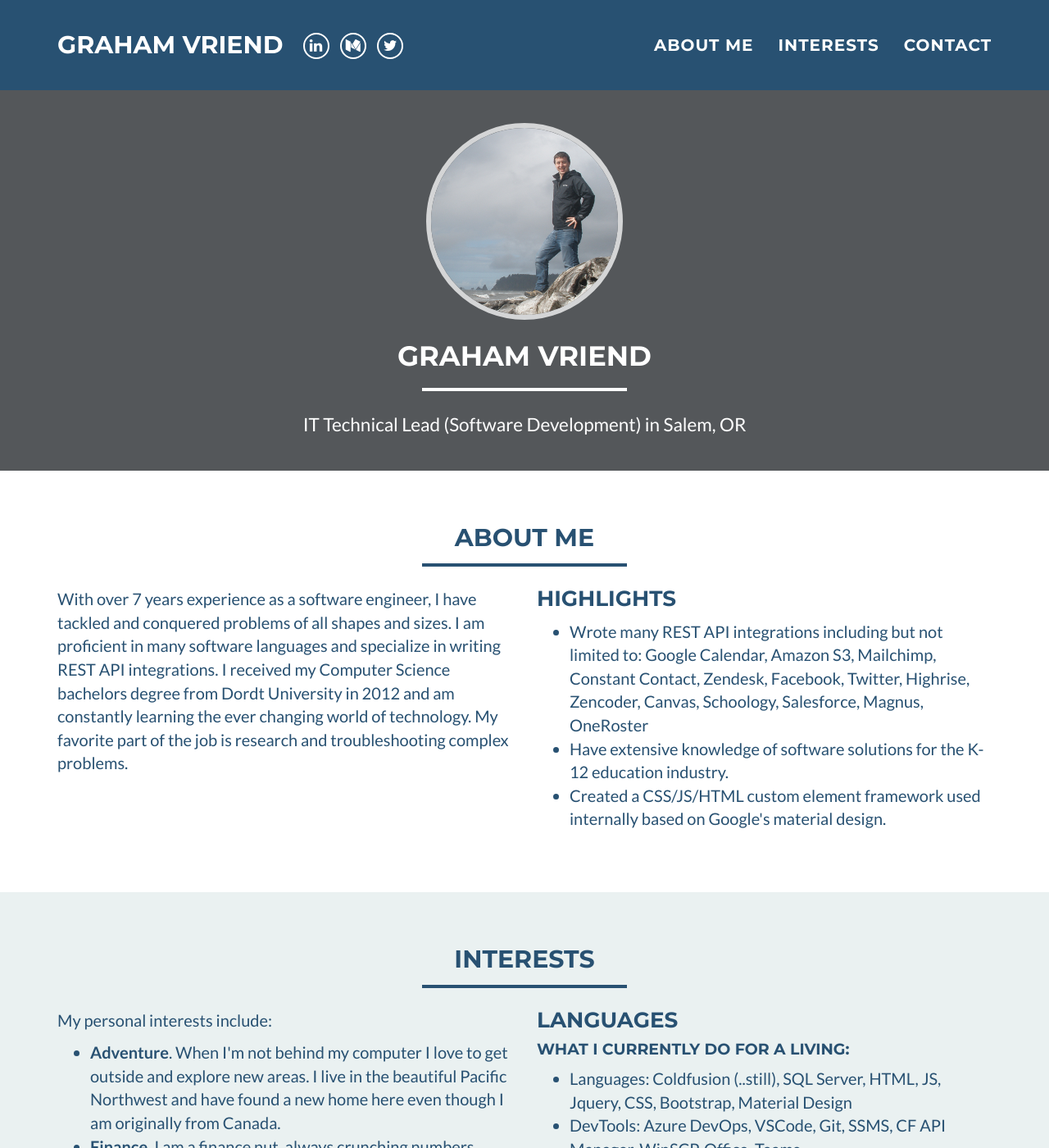
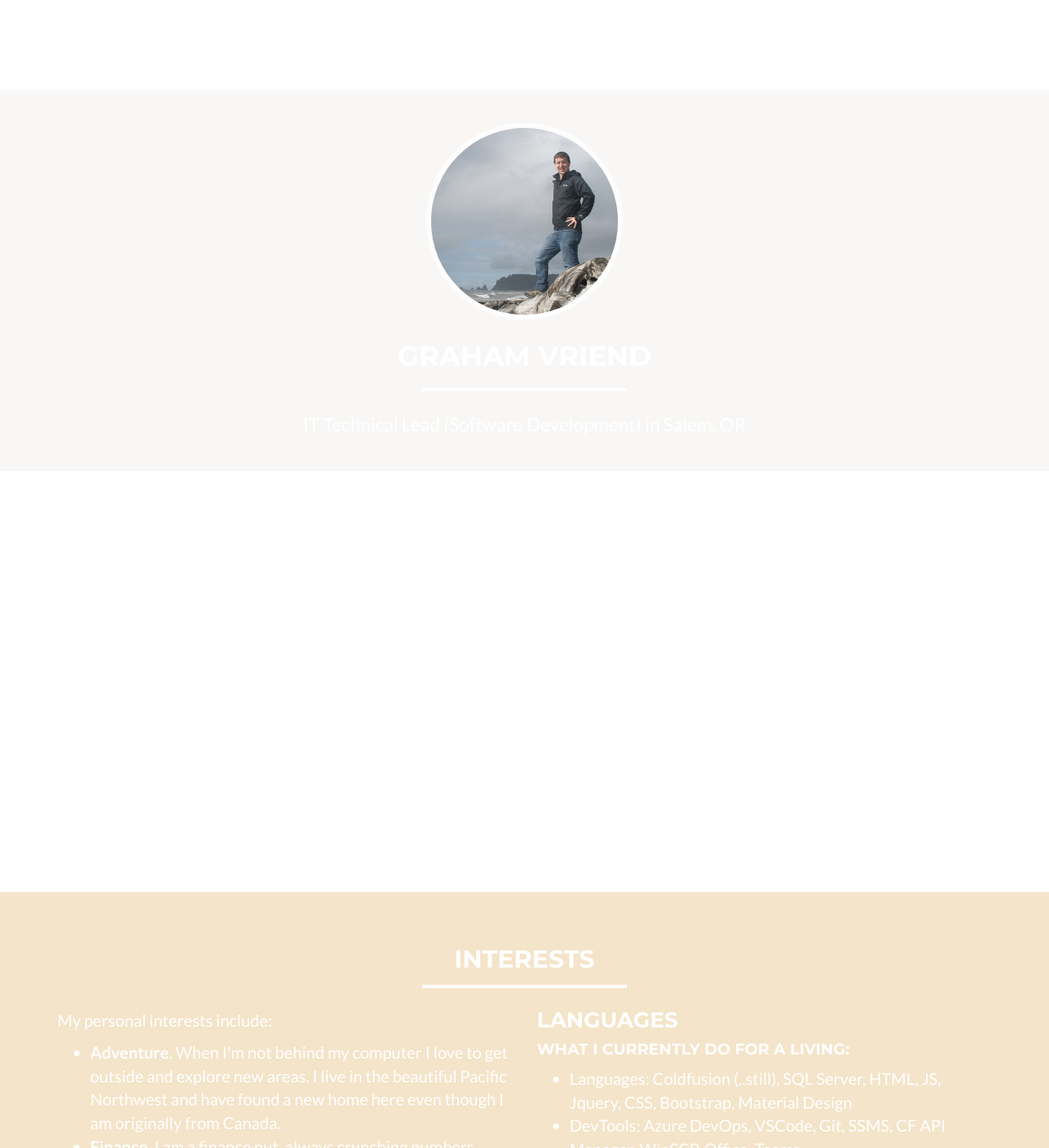
Before and after one commit to grvriend/gvriend.app, a Jekyll site: the page built from index.html, in a window 1280 px wide and 1400 px high. Shown: the whole window at 82% size. Built offline with Jekyll 4.4.1, drawn with Linux system fonts in a browser that asks for light colours.

Commit message:
update styles

```diff
--- a/_config.yml
+++ b/_config.yml
@@ -24,11 +24,11 @@ bing_verify:
 
 # Color settings (hex-codes without the leading hash-tag)
 color:
-  primary: 54575a
-  primary-rgb: "84, 87, 90"
-  secondary: 285172
-  secondary-dark: 29455b
-  section-tout: eaf1f1
+  primary: F8F7F6
+  primary-rgb: "248, 247, 246"
+  secondary: FFFFFF
+  secondary-dark: F4E4C9
+  section-tout: F4E4C9
 
 
 
```
